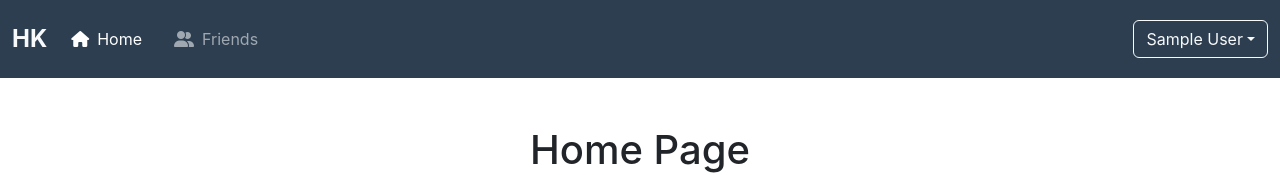
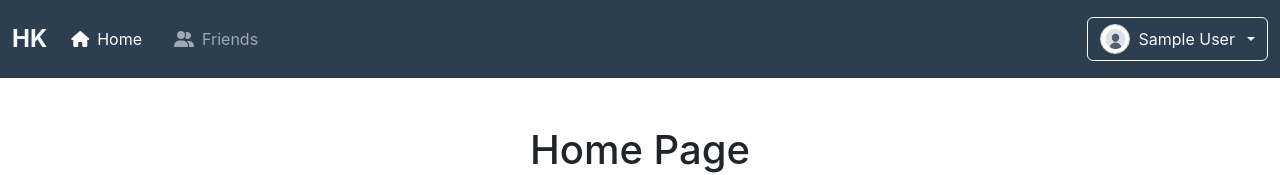
Before and after one commit to HuseyinK0r0glu/SpringAuthentication-Demo, a React (Create React App) app in the folder oauth2-frontend/: page /home in a window 1280 px wide. Shown: the top 175 px of the page. Built offline with nearby package versions, Linux system fonts and the light colour scheme; no server answers; sample sign-in values are in the browser's storage.

Commit message:
profile picture added to navbar

```diff
--- a/oauth2-frontend/src/Navbar.js
+++ b/oauth2-frontend/src/Navbar.js
@@ -2,6 +2,8 @@ import { useContext , useEffect, useState} from "react";
 import { NavLink } from "react-router-dom";
 import { Context as UserContext } from "./context/UserContext";
 import useAuthSync from "./hooks/useAuthSync";
+import { useProfileImage } from "./hooks/useProfileImage";
+import defaultUserImage from "./assets/defaultUserImage.jpeg"
 
 export const Navbar = () => {
 
@@ -10,6 +12,8 @@ export const Navbar = () => {
   const {state , setUser} = useContext(UserContext);
 
   useAuthSync({user : state.user , setUser , setIsAuthenticated});
+
+  const imageUrl = useProfileImage({user : state.user});
 
   return (
     <nav className="navbar navbar-expand-lg navbar-dark py-3" style={{ backgroundColor: "#2c3e50" }}>
@@ -51,13 +55,52 @@ export const Navbar = () => {
               <>
                 <li className="nav-item dropdown">
                   <button
-                    className="btn btn-outline-light dropdown-toggle"
+                    className="btn btn-outline-light dropdown-toggle d-flex align-items-center gap-2"
                     id="userDropdown"
                     data-bs-toggle="dropdown"
                     aria-expanded="false"
                   >
-                    {state.user?.name || "User"}
+
+                    {state.user?.local_picture
+                      ?
+                      <img
+                      src={imageUrl}
+                      alt="Profile"
+                      className="rounded-circle border"
+                      style={{
+                        width: "30px",
+                        height: "30px",
+                        objectFit: "cover",
+                      }}
+                    />
+                    :
+                    state.user?.picture
+                      ?
+                      <img
+                        src={state.user.picture}
+                        alt="Profile"
+                        className="rounded-circle border"
+                        style={{
+                          width: "30px",
+                          height: "30px",
+                          objectFit: "cover",
+                        }}
+                      />
+                      :
+                      <img
+                        src={defaultUserImage}
+                        alt="Profile"
+                        className="rounded-circle border"
+                        style={{
+                          width: "30px",
+                          height: "30px",
+                          objectFit: "cover",
+                        }}
+                      />
+                    }
+                    <span>{state.user?.name || "User"}</span>
                   </button>
+
                   <ul className="dropdown-menu dropdown-menu-end" aria-labelledby="userDropdown">
                     <li>
                       <NavLink className="dropdown-item" to="/home">Home</NavLink>
```
